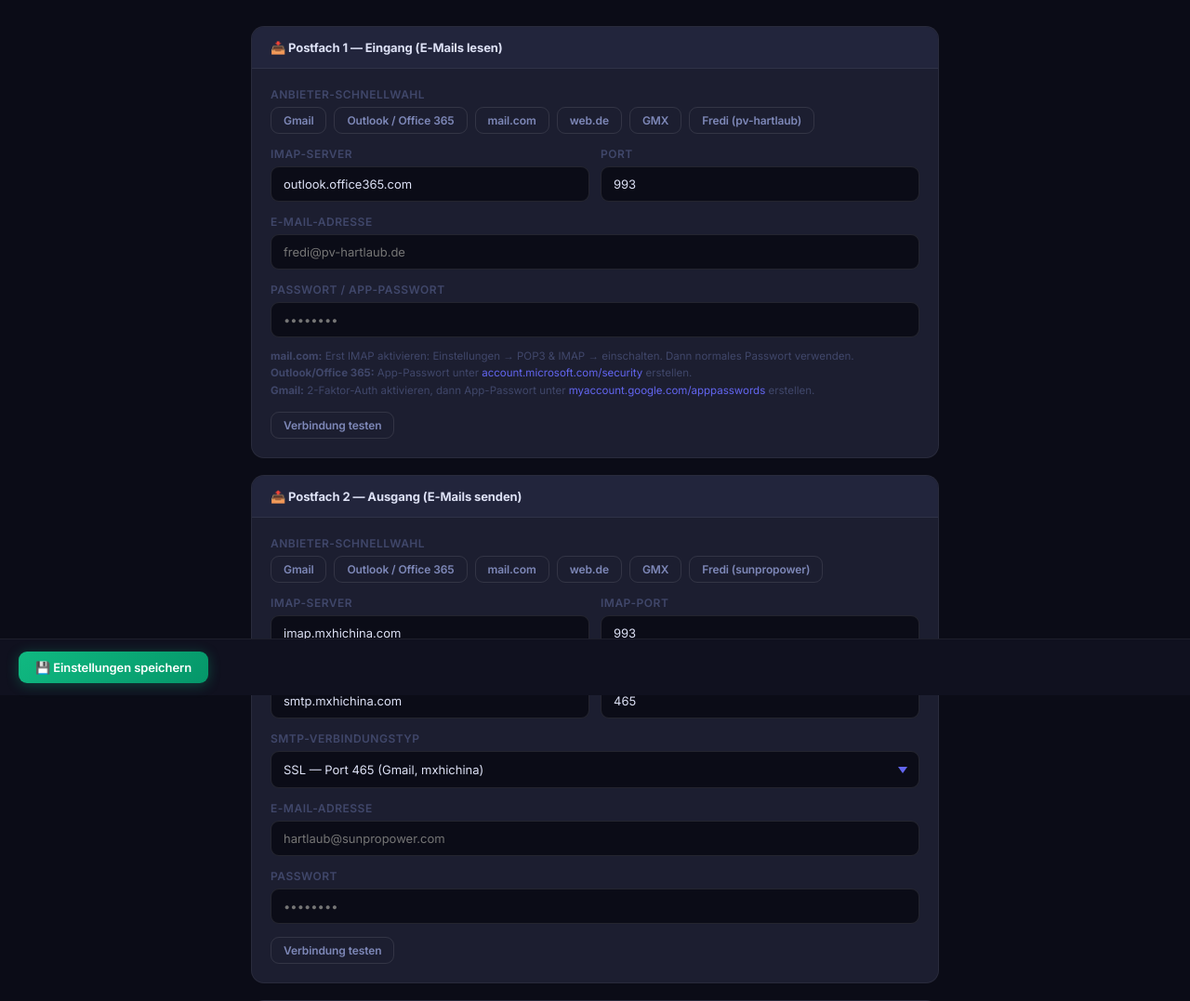
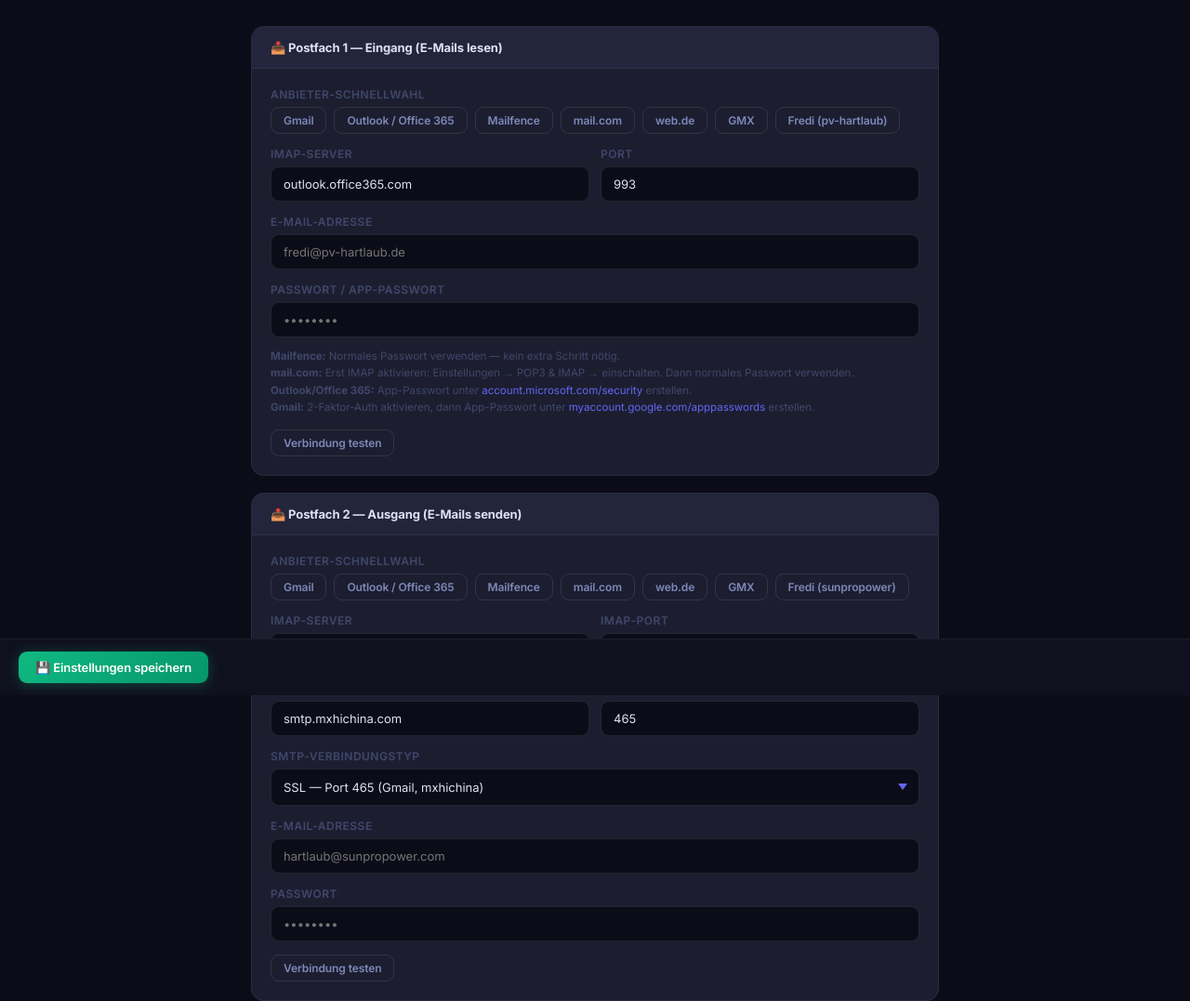
Before and after one commit to Jona1245/FrediMailAssistent, a Flask app: page /settings in a window 1280 px wide. Shown: the part 52-1129 px from the top of the page at 93% size. Run offline with Flask 3, Linux system fonts and the light colour scheme; data that the repository does not hold is empty.

Commit message:
Add Mailfence support
- settings.html: Mailfence button in both mailbox provider quick-selects,
  IMAP preset (imap.mailfence.com:993 SSL) and SMTP preset (smtp.mailfence.com:587 STARTTLS),
  hint text noting no app password or extra step needed
- main.py: Mailfence-specific error message in _provider_hint()

Co-Authored-By: Claude Sonnet 4.6 <noreply@anthropic.com>

```diff
--- a/app/main.py
+++ b/app/main.py
@@ -136,6 +136,9 @@ def _provider_hint(host):
     if 'gmail' in h:
         return ('Google blockiert die Anmeldung. Bitte ein App-Passwort erstellen '
                 '(2-Faktor-Auth muss aktiv sein): https://myaccount.google.com/apppasswords')
+    if 'mailfence' in h:
+        return ('Anmeldung fehlgeschlagen. Bitte E-Mail-Adresse und Passwort prüfen. '
+                'Bei Mailfence ist kein App-Passwort nötig — das normale Passwort verwenden.')
     if 'mail.com' in h:
         return ('Anmeldung fehlgeschlagen. Bitte Passwort prüfen. Falls IMAP noch nicht aktiviert: '
                 'In mail.com-Einstellungen → POP3 & IMAP → einschalten.')
--- a/app/templates/settings.html
+++ b/app/templates/settings.html
@@ -123,6 +123,7 @@ label { font-size: 12px; font-weight: 600; color: var(--text3); text-transform:
         <div style="display:flex;gap:8px;flex-wrap:wrap">
           <button type="button" class="btn btn-outline btn-sm" onclick="setProvider1('gmail')">Gmail</button>
           <button type="button" class="btn btn-outline btn-sm" onclick="setProvider1('outlook')">Outlook / Office 365</button>
+          <button type="button" class="btn btn-outline btn-sm" onclick="setProvider1('mailfence')">Mailfence</button>
           <button type="button" class="btn btn-outline btn-sm" onclick="setProvider1('mailcom')">mail.com</button>
           <button type="button" class="btn btn-outline btn-sm" onclick="setProvider1('webde')">web.de</button>
           <button type="button" class="btn btn-outline btn-sm" onclick="setProvider1('gmx')">GMX</button>
@@ -152,6 +153,7 @@ label { font-size: 12px; font-weight: 600; color: var(--text3); text-transform:
                value="{{ config.imap1_password }}" placeholder="••••••••"
                autocomplete="new-password">
         <div class="hint">
+          <b>Mailfence:</b> Normales Passwort verwenden — kein extra Schritt nötig.<br>
           <b>mail.com:</b> Erst IMAP aktivieren: Einstellungen → POP3 &amp; IMAP → einschalten. Dann normales Passwort verwenden.<br>
           <b>Outlook/Office 365:</b> App-Passwort unter <a href="https://account.microsoft.com/security" target="_blank">account.microsoft.com/security</a> erstellen.<br>
           <b>Gmail:</b> 2-Faktor-Auth aktivieren, dann App-Passwort unter <a href="https://myaccount.google.com/apppasswords" target="_blank">myaccount.google.com/apppasswords</a> erstellen.
@@ -175,6 +177,7 @@ label { font-size: 12px; font-weight: 600; color: var(--text3); text-transform:
         <div style="display:flex;gap:8px;flex-wrap:wrap">
           <button type="button" class="btn btn-outline btn-sm" onclick="setProvider2('gmail')">Gmail</button>
           <button type="button" class="btn btn-outline btn-sm" onclick="setProvider2('outlook')">Outlook / Office 365</button>
+          <button type="button" class="btn btn-outline btn-sm" onclick="setProvider2('mailfence')">Mailfence</button>
           <button type="button" class="btn btn-outline btn-sm" onclick="setProvider2('mailcom')">mail.com</button>
           <button type="button" class="btn btn-outline btn-sm" onclick="setProvider2('webde')">web.de</button>
           <button type="button" class="btn btn-outline btn-sm" onclick="setProvider2('gmx')">GMX</button>
@@ -538,21 +541,23 @@ function esc(s) {
 }
 
 const IMAP_PRESETS = {
-  gmail:   { host: 'imap.gmail.com',               port: 993 },
-  outlook: { host: 'outlook.office365.com',         port: 993 },
-  mailcom: { host: 'imap.mail.com',                 port: 993 },
-  webde:   { host: 'imap.web.de',                   port: 993 },
-  gmx:     { host: 'imap.gmx.net',                  port: 993 },
-  fredi1:  { host: 'outlook.office365.com',         port: 993 },
-  fredi2:  { host: 'imap.mxhichina.com',            port: 993 },
+  gmail:      { host: 'imap.gmail.com',             port: 993 },
+  outlook:    { host: 'outlook.office365.com',       port: 993 },
+  mailfence:  { host: 'imap.mailfence.com',          port: 993 },
+  mailcom:    { host: 'imap.mail.com',               port: 993 },
+  webde:      { host: 'imap.web.de',                 port: 993 },
+  gmx:        { host: 'imap.gmx.net',                port: 993 },
+  fredi1:     { host: 'outlook.office365.com',       port: 993 },
+  fredi2:     { host: 'imap.mxhichina.com',          port: 993 },
 };
 const SMTP_PRESETS = {
-  gmail:   { host: 'smtp.gmail.com',                port: 465, type: 'ssl'      },
-  outlook: { host: 'smtp-mail.outlook.com',         port: 587, type: 'starttls' },
-  mailcom: { host: 'smtp.mail.com',                 port: 587, type: 'starttls' },
-  webde:   { host: 'smtp.web.de',                   port: 587, type: 'starttls' },
-  gmx:     { host: 'mail.gmx.net',                  port: 587, type: 'starttls' },
-  fredi2:  { host: 'smtp.mxhichina.com',            port: 465, type: 'ssl'      },
+  gmail:      { host: 'smtp.gmail.com',              port: 465, type: 'ssl'      },
+  outlook:    { host: 'smtp-mail.outlook.com',       port: 587, type: 'starttls' },
+  mailfence:  { host: 'smtp.mailfence.com',          port: 587, type: 'starttls' },
+  mailcom:    { host: 'smtp.mail.com',               port: 587, type: 'starttls' },
+  webde:      { host: 'smtp.web.de',                 port: 587, type: 'starttls' },
+  gmx:        { host: 'mail.gmx.net',                port: 587, type: 'starttls' },
+  fredi2:     { host: 'smtp.mxhichina.com',          port: 465, type: 'ssl'      },
 };
 
 function setProvider1(key) {
```
